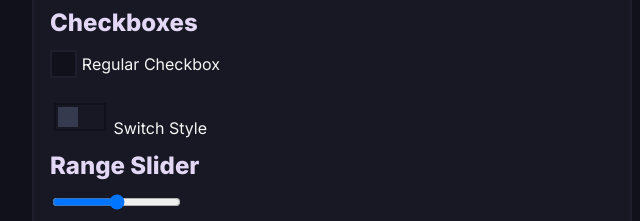
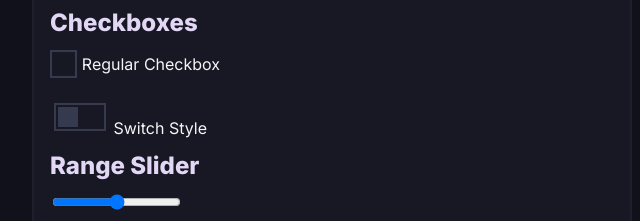
Before and after one commit to autumn-mck/flowblock, a website built with Vite: page index.html in a window 1280 px wide. Shown: the part 467-688 px from the top of the page, 308-948 px from the left. Built offline with nearby package versions, Linux system fonts and the light colour scheme.

Commit message:
unify switch and checkbox colours

```diff
--- a/index.css
+++ b/index.css
@@ -103,8 +103,8 @@
 		vertical-align: bottom;
 		width: 1em;
 		height: 1em;
-		border: var(--border-width) solid var(--background-above);
-		background-color: var(--background-below);
+		border: var(--border-width) solid var(--background-above-above);
+		background-color: var(--background);
 		box-sizing: content-box;
 		display: inline-block;
 		cursor: pointer;
@@ -145,7 +145,7 @@
 		overflow: hidden;
 		background-color: var(--background);
 		transition: background var(--ease-out-quint) 0.1s;
-		border: var(--border-width) solid var(--background-below);
+		border: var(--border-width) solid var(--background-above-above);
 		flex-shrink: 0;
 
 		&:checked {
```
